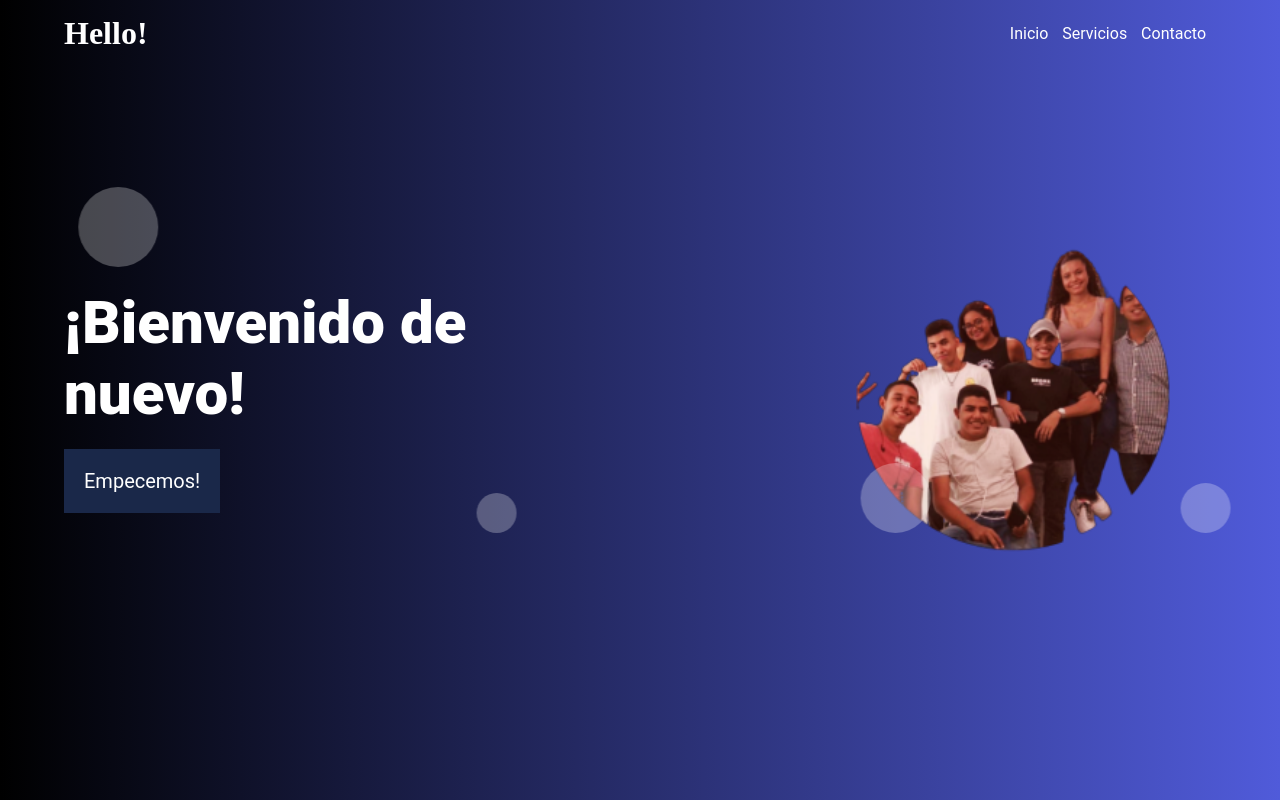
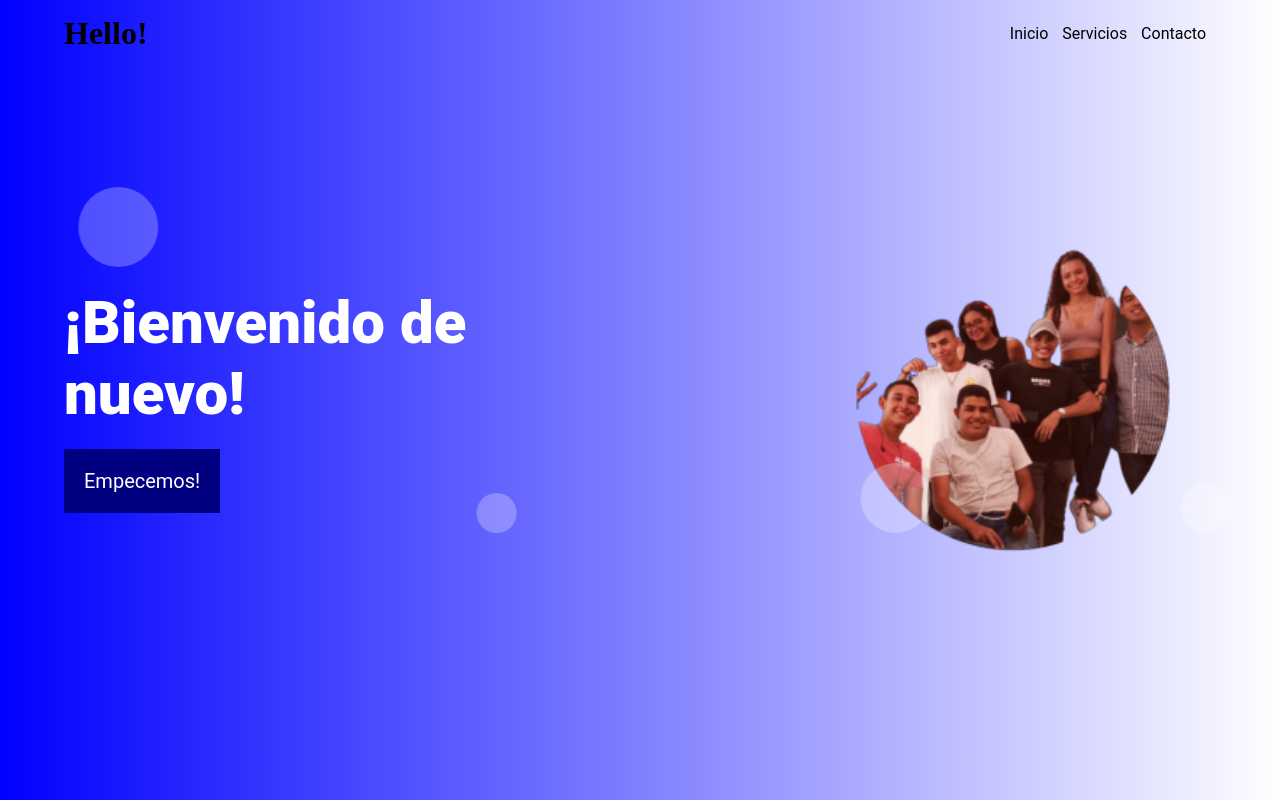
Before and after one commit to mario1525/login_cur, a website: page public/validado.html in a window 1280 px wide. Drawn offline with Linux system fonts and the light colour scheme.

Commit message:
template 3 style

```diff
--- a/public/styles/estilosvalidado.css
+++ b/public/styles/estilosvalidado.css
@@ -17,7 +17,8 @@ body{
 .bg_animate{
     width: 100%;
     height: 100vh;
-    background: linear-gradient(to right, #000000, #505BDA);
+    background: linear-gradient(to right, #0000ff, #ffffff);   /* contraste */
+
     position: relative;
     overflow: hidden;
 }
@@ -37,12 +38,12 @@ body{
 }
 
 .header_nav h1{
-    color: #fff;
+    color: #000000;
     font-family: 'Gagalin';
 }
 
 .header_nav nav a{
-    color: #fff;
+    color: #000000;
     text-decoration: none;
     margin-right: 10px;
 }
@@ -62,11 +63,11 @@ body{
 }
 
 .banner_title .llamanos{
-    color: #fff;
+    color: #fff; /*color de letra de empecemos */
     font-size: 20px;
     text-decoration: none;
     display: inline-block;
-    background: #1A2849;
+    background: #000080;  /* color de fondo boton empecemos */
     padding: 20px;
 }
 
```
